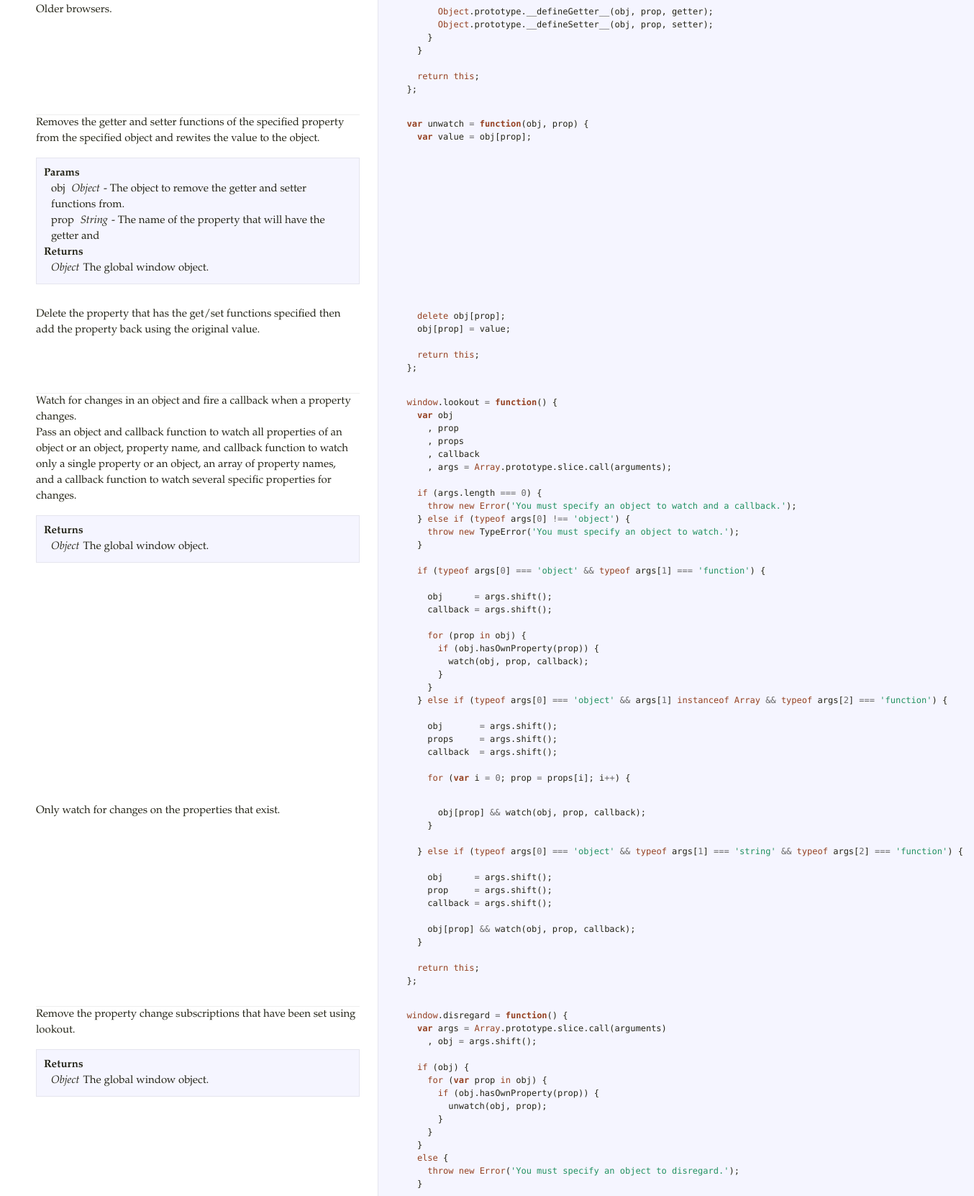
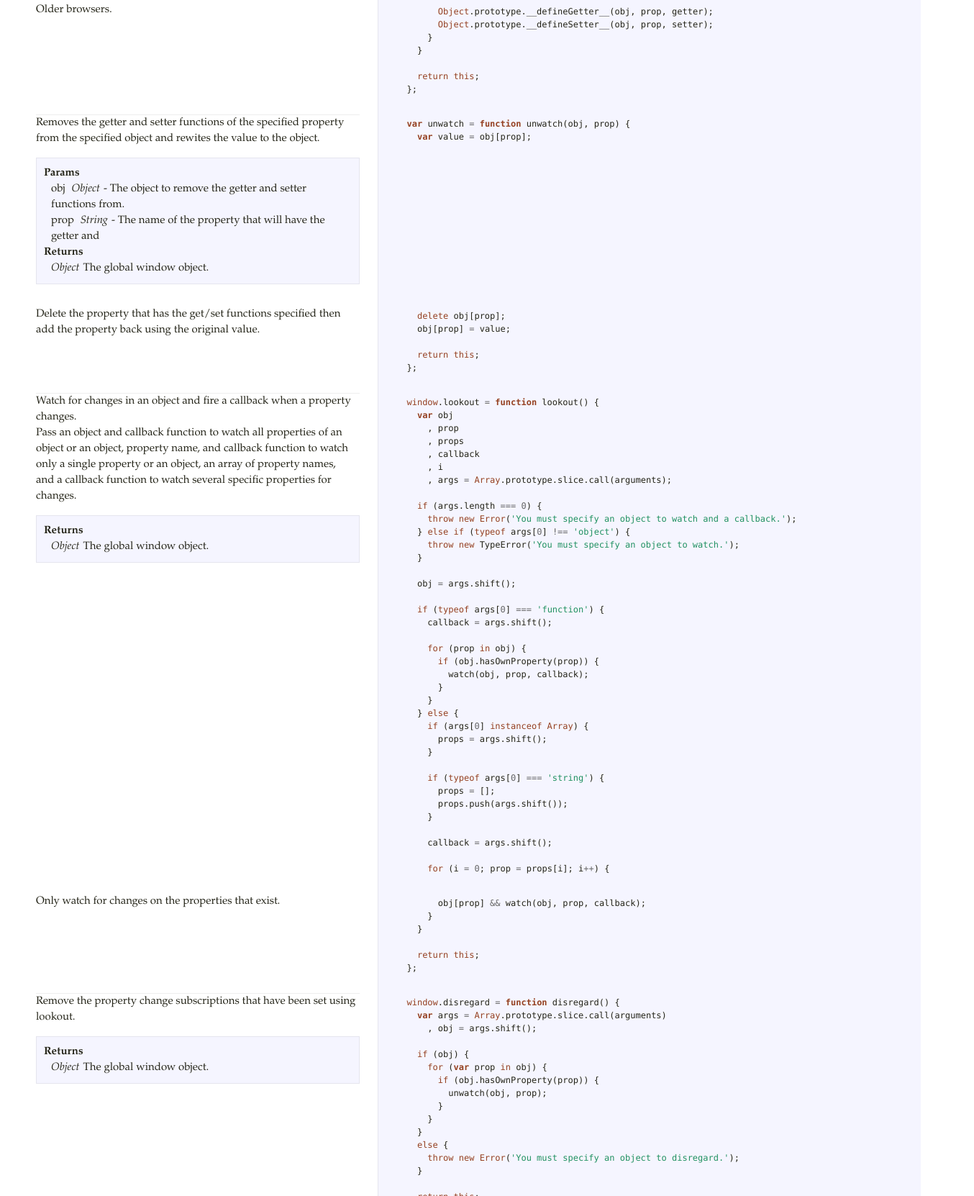
Before and after one commit to fiveisprime/lookout, a website: page docs/src/lookout.js.html in a window 1280 px wide. Shown: the part 814-2476 px from the top of the page at 72% size, 1354 px wide, since content can reach past the window. Drawn offline with Linux system fonts and the light colour scheme.

Commit message:
Simplified the lookout function to be a bit DRYer.

```diff
--- a/docs/src/lookout.js.html
+++ b/docs/src/lookout.js.html
@@ -2,7 +2,7 @@
 </td><td class="code"><div class="highlight"><pre><span class="o">!</span><span class="kd">function</span><span class="p">(</span><span class="nb">window</span><span class="p">)</span> <span class="p">{</span>
 
   <span class="s2">&quot;use strict&quot;</span><span class="p">;</span></pre></div></td></tr><tr id="section-2"><td class="docs"><div class="pilwrap"><a href="#section-2" class="pilcrow">&#182;</a></div><div class="dox"><div class="summary"><p>Watch the specified property of the specified object for changes<br />  and call the specified callback when changed.<br />This function creates a property with get and set functions which<br />  fire the specified callback function when the set function is called<br />  making it possible to alert the caller that some property of the<br />  object has changed.</p></div><div class="details"><div class="dox_tag_title">Params</div><div class="dox_tag_detail"><span>obj </span><span class="dox_type">Object</span><span>- The object to watch.</span></div><div class="dox_tag_detail"><span>prop </span><span class="dox_type">String</span><span>- The name of the property to watch.</span></div><div class="dox_tag_detail"><span>callback </span><span class="dox_type">Function</span><span>- The callback to raise when the property changes.</span></div><div class="dox_tag_title">Returns</div><div class="dox_tag_detail"><span class="dox_type">Object</span><span>The global window object.</span></div></div><div class="body"></div></div>
-</td><td class="code"><div class="highlight"><pre>  <span class="kd">var</span> <span class="nx">watch</span> <span class="o">=</span> <span class="kd">function</span><span class="p">(</span><span class="nx">obj</span><span class="p">,</span> <span class="nx">prop</span><span class="p">,</span> <span class="nx">callback</span><span class="p">)</span> <span class="p">{</span>
+</td><td class="code"><div class="highlight"><pre>  <span class="kd">var</span> <span class="nx">watch</span> <span class="o">=</span> <span class="kd">function</span> <span class="nx">watch</span><span class="p">(</span><span class="nx">obj</span><span class="p">,</span> <span class="nx">prop</span><span class="p">,</span> <span class="nx">callback</span><span class="p">)</span> <span class="p">{</span>
     <span class="kd">var</span> <span class="nx">oldValue</span> <span class="o">=</span> <span class="nx">obj</span><span class="p">[</span><span class="nx">prop</span><span class="p">]</span>
       <span class="p">,</span> <span class="nx">currentValue</span> <span class="o">=</span> <span class="nx">oldValue</span>
       <span class="p">,</span> <span class="nx">getter</span> <span class="o">=</span> <span class="kd">function</span><span class="p">()</span> <span class="p">{</span> <span class="k">return</span> <span class="nx">currentValue</span><span class="p">;</span> <span class="p">}</span>
@@ -29,7 +29,7 @@ will throw a TypeError.</p>
 
     <span class="k">return</span> <span class="k">this</span><span class="p">;</span>
   <span class="p">};</span></pre></div></td></tr><tr id="section-6"><td class="docs"><div class="pilwrap"><a href="#section-6" class="pilcrow">&#182;</a></div><div class="dox"><div class="summary"><p>Removes the getter and setter functions of the specified property<br />  from the specified object and rewites the value to the object.</p></div><div class="details"><div class="dox_tag_title">Params</div><div class="dox_tag_detail"><span>obj </span><span class="dox_type">Object</span><span>- The object to remove the getter and setter functions from.</span></div><div class="dox_tag_detail"><span>prop </span><span class="dox_type">String</span><span>- The name of the property that will have the getter and</span></div><div class="dox_tag_title">Returns</div><div class="dox_tag_detail"><span class="dox_type">Object</span><span>The global window object.</span></div></div><div class="body"></div></div>
-</td><td class="code"><div class="highlight"><pre>  <span class="kd">var</span> <span class="nx">unwatch</span> <span class="o">=</span> <span class="kd">function</span><span class="p">(</span><span class="nx">obj</span><span class="p">,</span> <span class="nx">prop</span><span class="p">)</span> <span class="p">{</span>
+</td><td class="code"><div class="highlight"><pre>  <span class="kd">var</span> <span class="nx">unwatch</span> <span class="o">=</span> <span class="kd">function</span> <span class="nx">unwatch</span><span class="p">(</span><span class="nx">obj</span><span class="p">,</span> <span class="nx">prop</span><span class="p">)</span> <span class="p">{</span>
     <span class="kd">var</span> <span class="nx">value</span> <span class="o">=</span> <span class="nx">obj</span><span class="p">[</span><span class="nx">prop</span><span class="p">];</span></pre></div></td></tr><tr id="section-7"><td class="docs"><div class="pilwrap"><a href="#section-7" class="pilcrow">&#182;</a></div><p>Delete the property that has the get/set functions specified
 then add the property back using the original value.</p>
 </td><td class="code"><div class="highlight"><pre>    <span class="k">delete</span> <span class="nx">obj</span><span class="p">[</span><span class="nx">prop</span><span class="p">];</span>
@@ -37,11 +37,12 @@ then add the property back using the original value.</p>
 
     <span class="k">return</span> <span class="k">this</span><span class="p">;</span>
   <span class="p">};</span></pre></div></td></tr><tr id="section-8"><td class="docs"><div class="pilwrap"><a href="#section-8" class="pilcrow">&#182;</a></div><div class="dox"><div class="summary"><p>Watch for changes in an object and fire a callback when a property changes.<br />Pass an object and callback function to watch all properties of an<br />  object or an object, property name, and callback function to watch<br />  only a single property or an object, an array of property names,<br />  and a callback function to watch several specific properties for<br />  changes.</p></div><div class="details"><div class="dox_tag_title">Returns</div><div class="dox_tag_detail"><span class="dox_type">Object</span><span>The global window object.</span></div></div><div class="body"></div></div>
-</td><td class="code"><div class="highlight"><pre>  <span class="nb">window</span><span class="p">.</span><span class="nx">lookout</span> <span class="o">=</span> <span class="kd">function</span><span class="p">()</span> <span class="p">{</span>
+</td><td class="code"><div class="highlight"><pre>  <span class="nb">window</span><span class="p">.</span><span class="nx">lookout</span> <span class="o">=</span> <span class="kd">function</span> <span class="nx">lookout</span><span class="p">()</span> <span class="p">{</span>
     <span class="kd">var</span> <span class="nx">obj</span>
       <span class="p">,</span> <span class="nx">prop</span>
       <span class="p">,</span> <span class="nx">props</span>
       <span class="p">,</span> <span class="nx">callback</span>
+      <span class="p">,</span> <span class="nx">i</span>
       <span class="p">,</span> <span class="nx">args</span> <span class="o">=</span> <span class="nb">Array</span><span class="p">.</span><span class="nx">prototype</span><span class="p">.</span><span class="nx">slice</span><span class="p">.</span><span class="nx">call</span><span class="p">(</span><span class="nx">arguments</span><span class="p">);</span>
 
     <span class="k">if</span> <span class="p">(</span><span class="nx">args</span><span class="p">.</span><span class="nx">length</span> <span class="o">===</span> <span class="mi">0</span><span class="p">)</span> <span class="p">{</span>
@@ -50,9 +51,9 @@ then add the property back using the original value.</p>
       <span class="k">throw</span> <span class="k">new</span> <span class="nx">TypeError</span><span class="p">(</span><span class="s1">&#39;You must specify an object to watch.&#39;</span><span class="p">);</span>
     <span class="p">}</span>
 
-    <span class="k">if</span> <span class="p">(</span><span class="k">typeof</span> <span class="nx">args</span><span class="p">[</span><span class="mi">0</span><span class="p">]</span> <span class="o">===</span> <span class="s1">&#39;object&#39;</span> <span class="o">&amp;&amp;</span> <span class="k">typeof</span> <span class="nx">args</span><span class="p">[</span><span class="mi">1</span><span class="p">]</span> <span class="o">===</span> <span class="s1">&#39;function&#39;</span><span class="p">)</span> <span class="p">{</span>
+    <span class="nx">obj</span> <span class="o">=</span> <span class="nx">args</span><span class="p">.</span><span class="nx">shift</span><span class="p">();</span>
 
-      <span class="nx">obj</span>      <span class="o">=</span> <span class="nx">args</span><span class="p">.</span><span class="nx">shift</span><span class="p">();</span>
+    <span class="k">if</span> <span class="p">(</span><span class="k">typeof</span> <span class="nx">args</span><span class="p">[</span><span class="mi">0</span><span class="p">]</span> <span class="o">===</span> <span class="s1">&#39;function&#39;</span><span class="p">)</span> <span class="p">{</span>
       <span class="nx">callback</span> <span class="o">=</span> <span class="nx">args</span><span class="p">.</span><span class="nx">shift</span><span class="p">();</span>
 
       <span class="k">for</span> <span class="p">(</span><span class="nx">prop</span> <span class="k">in</span> <span class="nx">obj</span><span class="p">)</span> <span class="p">{</span>
@@ -60,28 +61,26 @@ then add the property back using the original value.</p>
           <span class="nx">watch</span><span class="p">(</span><span class="nx">obj</span><span class="p">,</span> <span class="nx">prop</span><span class="p">,</span> <span class="nx">callback</span><span class="p">);</span>
         <span class="p">}</span>
       <span class="p">}</span>
-    <span class="p">}</span> <span class="k">else</span> <span class="k">if</span> <span class="p">(</span><span class="k">typeof</span> <span class="nx">args</span><span class="p">[</span><span class="mi">0</span><span class="p">]</span> <span class="o">===</span> <span class="s1">&#39;object&#39;</span> <span class="o">&amp;&amp;</span> <span class="nx">args</span><span class="p">[</span><span class="mi">1</span><span class="p">]</span> <span class="k">instanceof</span> <span class="nb">Array</span> <span class="o">&amp;&amp;</span> <span class="k">typeof</span> <span class="nx">args</span><span class="p">[</span><span class="mi">2</span><span class="p">]</span> <span class="o">===</span> <span class="s1">&#39;function&#39;</span><span class="p">)</span> <span class="p">{</span>
+    <span class="p">}</span> <span class="k">else</span> <span class="p">{</span>
+      <span class="k">if</span> <span class="p">(</span><span class="nx">args</span><span class="p">[</span><span class="mi">0</span><span class="p">]</span> <span class="k">instanceof</span> <span class="nb">Array</span><span class="p">)</span> <span class="p">{</span>
+        <span class="nx">props</span> <span class="o">=</span> <span class="nx">args</span><span class="p">.</span><span class="nx">shift</span><span class="p">();</span>
+      <span class="p">}</span>
 
-      <span class="nx">obj</span>       <span class="o">=</span> <span class="nx">args</span><span class="p">.</span><span class="nx">shift</span><span class="p">();</span>
-      <span class="nx">props</span>     <span class="o">=</span> <span class="nx">args</span><span class="p">.</span><span class="nx">shift</span><span class="p">();</span>
-      <span class="nx">callback</span>  <span class="o">=</span> <span class="nx">args</span><span class="p">.</span><span class="nx">shift</span><span class="p">();</span>
+      <span class="k">if</span> <span class="p">(</span><span class="k">typeof</span> <span class="nx">args</span><span class="p">[</span><span class="mi">0</span><span class="p">]</span> <span class="o">===</span> <span class="s1">&#39;string&#39;</span><span class="p">)</span> <span class="p">{</span>
+        <span class="nx">props</span> <span class="o">=</span> <span class="p">[];</span>
+        <span class="nx">props</span><span class="p">.</span><span class="nx">push</span><span class="p">(</span><span class="nx">args</span><span class="p">.</span><span class="nx">shift</span><span class="p">());</span>
+      <span class="p">}</span>
 
-      <span class="k">for</span> <span class="p">(</span><span class="kd">var</span> <span class="nx">i</span> <span class="o">=</span> <span class="mi">0</span><span class="p">;</span> <span class="nx">prop</span> <span class="o">=</span> <span class="nx">props</span><span class="p">[</span><span class="nx">i</span><span class="p">];</span> <span class="nx">i</span><span class="o">++</span><span class="p">)</span> <span class="p">{</span></pre></div></td></tr><tr id="section-9"><td class="docs"><div class="pilwrap"><a href="#section-9" class="pilcrow">&#182;</a></div><p>Only watch for changes on the properties that exist.</p>
+      <span class="nx">callback</span> <span class="o">=</span> <span class="nx">args</span><span class="p">.</span><span class="nx">shift</span><span class="p">();</span>
+
+      <span class="k">for</span> <span class="p">(</span><span class="nx">i</span> <span class="o">=</span> <span class="mi">0</span><span class="p">;</span> <span class="nx">prop</span> <span class="o">=</span> <span class="nx">props</span><span class="p">[</span><span class="nx">i</span><span class="p">];</span> <span class="nx">i</span><span class="o">++</span><span class="p">)</span> <span class="p">{</span></pre></div></td></tr><tr id="section-9"><td class="docs"><div class="pilwrap"><a href="#section-9" class="pilcrow">&#182;</a></div><p>Only watch for changes on the properties that exist.</p>
 </td><td class="code"><div class="highlight"><pre>        <span class="nx">obj</span><span class="p">[</span><span class="nx">prop</span><span class="p">]</span> <span class="o">&amp;&amp;</span> <span class="nx">watch</span><span class="p">(</span><span class="nx">obj</span><span class="p">,</span> <span class="nx">prop</span><span class="p">,</span> <span class="nx">callback</span><span class="p">);</span>
       <span class="p">}</span>
-
-    <span class="p">}</span> <span class="k">else</span> <span class="k">if</span> <span class="p">(</span><span class="k">typeof</span> <span class="nx">args</span><span class="p">[</span><span class="mi">0</span><span class="p">]</span> <span class="o">===</span> <span class="s1">&#39;object&#39;</span> <span class="o">&amp;&amp;</span> <span class="k">typeof</span> <span class="nx">args</span><span class="p">[</span><span class="mi">1</span><span class="p">]</span> <span class="o">===</span> <span class="s1">&#39;string&#39;</span> <span class="o">&amp;&amp;</span> <span class="k">typeof</span> <span class="nx">args</span><span class="p">[</span><span class="mi">2</span><span class="p">]</span> <span class="o">===</span> <span class="s1">&#39;function&#39;</span><span class="p">)</span> <span class="p">{</span>
-
-      <span class="nx">obj</span>      <span class="o">=</span> <span class="nx">args</span><span class="p">.</span><span class="nx">shift</span><span class="p">();</span>
-      <span class="nx">prop</span>     <span class="o">=</span> <span class="nx">args</span><span class="p">.</span><span class="nx">shift</span><span class="p">();</span>
-      <span class="nx">callback</span> <span class="o">=</span> <span class="nx">args</span><span class="p">.</span><span class="nx">shift</span><span class="p">();</span>
-
-      <span class="nx">obj</span><span class="p">[</span><span class="nx">prop</span><span class="p">]</span> <span class="o">&amp;&amp;</span> <span class="nx">watch</span><span class="p">(</span><span class="nx">obj</span><span class="p">,</span> <span class="nx">prop</span><span class="p">,</span> <span class="nx">callback</span><span class="p">);</span>
     <span class="p">}</span>
 
     <span class="k">return</span> <span class="k">this</span><span class="p">;</span>
   <span class="p">};</span></pre></div></td></tr><tr id="section-10"><td class="docs"><div class="pilwrap"><a href="#section-10" class="pilcrow">&#182;</a></div><div class="dox"><div class="summary"><p>Remove the property change subscriptions that have been set using lookout.</p></div><div class="details"><div class="dox_tag_title">Returns</div><div class="dox_tag_detail"><span class="dox_type">Object</span><span>The global window object.</span></div></div><div class="body"></div></div>
-</td><td class="code"><div class="highlight"><pre>  <span class="nb">window</span><span class="p">.</span><span class="nx">disregard</span> <span class="o">=</span> <span class="kd">function</span><span class="p">()</span> <span class="p">{</span>
+</td><td class="code"><div class="highlight"><pre>  <span class="nb">window</span><span class="p">.</span><span class="nx">disregard</span> <span class="o">=</span> <span class="kd">function</span> <span class="nx">disregard</span><span class="p">()</span> <span class="p">{</span>
     <span class="kd">var</span> <span class="nx">args</span> <span class="o">=</span> <span class="nb">Array</span><span class="p">.</span><span class="nx">prototype</span><span class="p">.</span><span class="nx">slice</span><span class="p">.</span><span class="nx">call</span><span class="p">(</span><span class="nx">arguments</span><span class="p">)</span>
       <span class="p">,</span> <span class="nx">obj</span> <span class="o">=</span> <span class="nx">args</span><span class="p">.</span><span class="nx">shift</span><span class="p">();</span>
 
```
Also changed, not shown: docs/index.html (+2 -2 lines), src/lookout.js (+18 -19 lines), test/lookout_test.js (+0 -20 lines), dist/lookout.js, dist/lookout.min.js.
